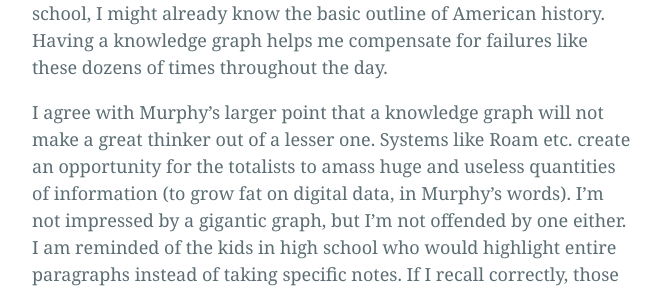
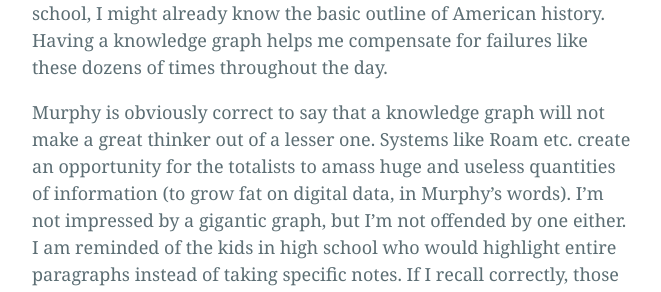
Before and after one commit to bliss-st/ss-website, a Jekyll site: the page built from _posts/2022-4-27-in-defense.md, in a window 1280 px wide and 900 px high, scrolled down 1437 px. Shown: the part 160-452 px from the top of the window, without its empty margins (308-969 px from the left). Built offline with Jekyll 4.4.1, drawn with Linux system fonts in a browser that asks for light colours; some of the changed text lies outside the part shown.

Commit message:
Update 2022-4-27-in-defense.md

```diff
--- a/_posts/2022-4-27-in-defense.md
+++ b/_posts/2022-4-27-in-defense.md
@@ -13,7 +13,7 @@
 
 There is plenty of other knowledge that's important that I can't keep at the front of my mind, or even in a notebook. If I were more conscientious, I might remember to send friends and family birthday cards a week ahead of time, but I don't. If I were juggling fewer gigs, I might be able to keep deadlines straight. Had I paid more attention in school, I might already know the basic outline of American history. Having a knowledge graph helps me compensate for failures like these dozens of times throughout the day.
 
-I agree with Murphy’s larger point that a knowledge graph will not make a great thinker out of a lesser one. Systems like Roam etc. create an opportunity for the totalists to amass huge and useless quantities of information (to grow fat on digital data, in Murphy's words). I'm not impressed by a gigantic graph, but I'm not offended by one either. I am reminded of the kids in high school who would highlight entire paragraphs instead of taking specific notes. If I recall correctly, those kids usually performed pretty well. They might not have been the boldest thinkers, but they were indubitably studious and enthusiastic.
+Murphy is obviously correct to say that a knowledge graph will not make a great thinker out of a lesser one. Systems like Roam etc. create an opportunity for the totalists to amass huge and useless quantities of information (to grow fat on digital data, in Murphy's words). I'm not impressed by a gigantic graph, but I'm not offended by one either. I am reminded of the kids in high school who would highlight entire paragraphs instead of taking specific notes. If I recall correctly, those kids usually performed pretty well. They might not have been the boldest thinkers, but they were indubitably studious and enthusiastic.
 
 To me the most important aspect of thinking and writing well is simply doing it every day. The great writers/thinkers/artists without a daily practice are as exceptional as Luhmann and his zettelkasten. Softwares like Roam depend on daily usage; the true hierarchy of Roam is each day's Daily Notes Page, which is the Roam homepage, and then other pages which can be easily created but are not immediately available (and, in my opinion, are best used sparingly). Daily engagement with a blank or almost-blank slate will not make a genius out of a dunce, but it can ease the difficulty some people experience in making reading, thinking, and writing a habit. This seems more likely to encourage the production of incisive texts than impede it.
 
```
